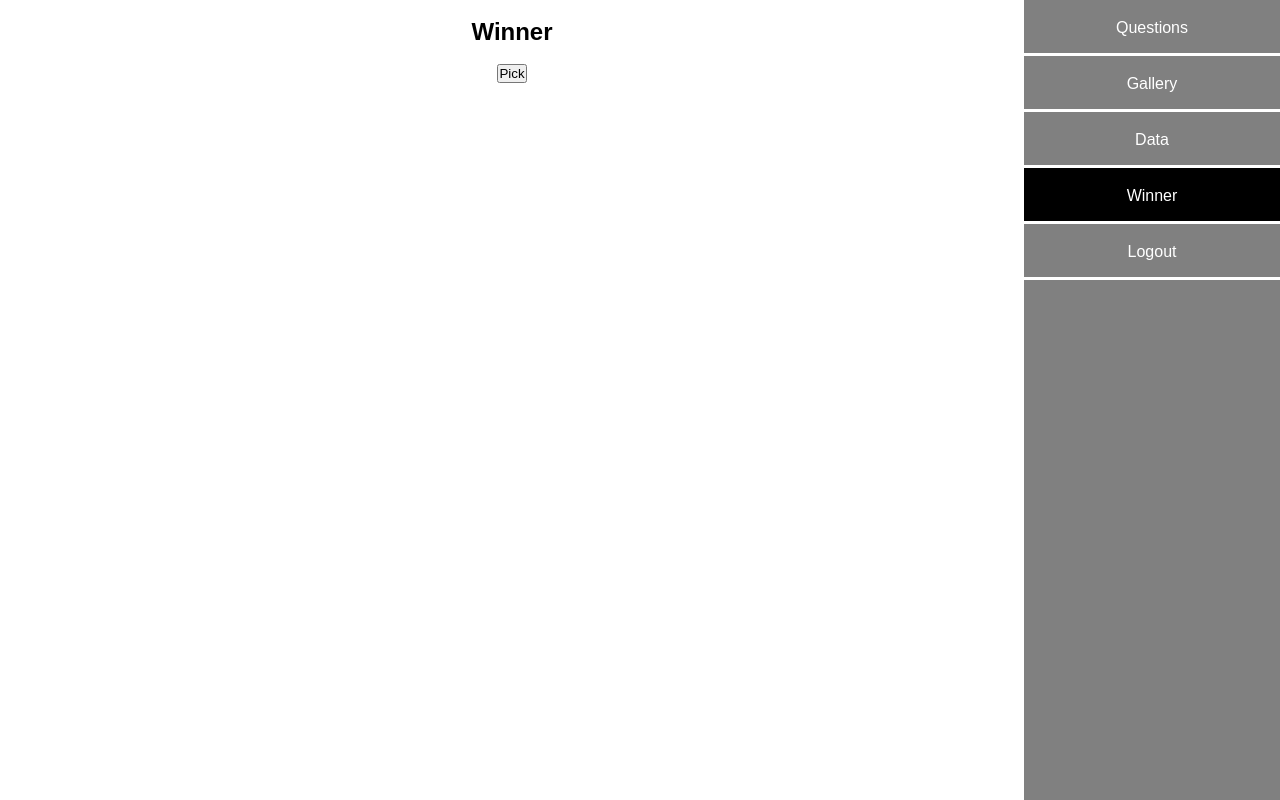
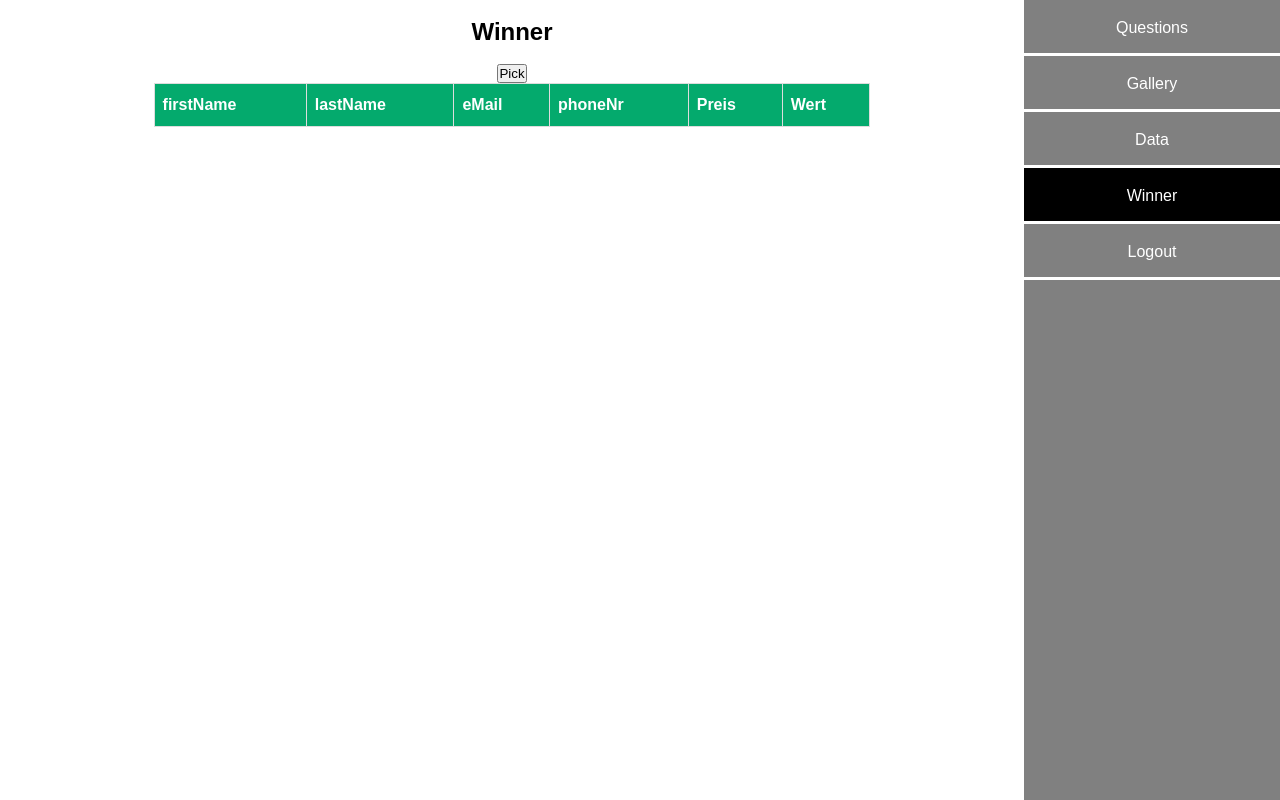
Before and after one commit to Manuel-Schmid/M153_semester-project, a PHP site: page /adminWinner.php in a window 1280 px wide. Run offline with PHP 8.4, Linux system fonts and the light colour scheme; a stand-in replaces the project's code that opens the database connection; lists and menus that the app fills with data are empty.

Commit message:
printWinner now works and prints Winners into a table

```diff
--- a/CRUD.php
+++ b/CRUD.php
@@ -21,6 +21,14 @@ function getPrize($id): array {
     global $pdo;
     $query = $pdo->prepare('SELECT name, worth FROM prize WHERE prizeID = ?');
     $query->bindValue(1, $id);
+    $query->execute();
+    return $query->fetchAll()[0];
+}
+
+function getWinner($id): array {
+    global $pdo;
+    $query = $pdo->prepare('SELECT firstName, lastName, eMail, phoneNr FROM user WHERE userID = ?');
+    $query->bindValue(1,$id);
     $query->execute();
     return $query->fetchAll()[0];
 }
--- a/pages/adminWinner.php
+++ b/pages/adminWinner.php
@@ -1,13 +1,18 @@
 <?php
     include_once('../CRUD.php');
+    $allWinnerAndPrizeList = array();
 
     function printWinner(array $list, int $prizeID) {
+        global $allWinnerAndPrizeList;
         foreach ($list as $userID){
-            $user = getUser($userID);
+            $user = getWinner($userID);
             $prize = getPrize($prizeID);
 
+            $winnerAndPrize = array_merge($user, $prize);
+
             //echo $user['firstName'];
-            echo $user['firstName'] . $user['lastName'] . "has won: " . $prize['name'] . " Email: " . $user['eMail'];
+            //echo $user['firstName'] . $user['lastName'] . "has won: " . $prize['name'] . " Email: " . $user['eMail'];
+            array_push($allWinnerAndPrizeList, $winnerAndPrize);
         }
 
     }
@@ -128,6 +133,35 @@
     <br>
     <form action="adminWinner.php" method="post">
         <input type="submit" name="pickWinner" value="Pick">
+        <br>
+
+        <table id="users" >
+            <tr>
+                <th>firstName</th>
+                <th>lastName</th>
+                <th>eMail</th>
+                <th>phoneNr</th>
+                <th>Preis</th>
+                <th>Wert</th>
+            </tr>
+            <?php
+
+             foreach ($allWinnerAndPrizeList as $person) {
+
+                 ?>
+                <tr>
+                    <td><?php echo $person[0] ?></td>
+                    <td><?php echo $person[1] ?></td>
+                    <td><?php echo $person[2] ?></td>
+                    <td><?php echo $person[3] ?></td>
+                    <td><?php echo $person[4] ?></td>
+                    <td><?php echo $person[5] ?></td>
+                </tr>
+            <?php }
+
+            ?>
+        </table>
+
     </form>
 </section>
 
--- a/styles.css
+++ b/styles.css
@@ -86,23 +86,23 @@ span {
     text-align: center;
 }
 
-#users {
+#users, #allWinnerAndPrizeList {
     font-family: Arial, Helvetica, sans-serif;
     border-collapse: collapse;
     width: 70%;
     margin: auto;
 }
 
-#users td, #users th {
+#users td, #users th, #allWinnerAndPrizeList td, #allWinnerAndPrizeList th {
     border: 1px solid #ddd;
     padding: 8px;
 }
 
-#users tr:nth-child(even){background-color: #f2f2f2;}
+#users tr:nth-child(even), #allWinnerAndPrizeList tr:nth-child(even){background-color: #f2f2f2;}
 
-#users tr:hover {background-color: #ddd;}
+#users tr:hover, #allWinnerAndPrizeList tr:hover {background-color: #ddd;}
 
-#users th {
+#users th, #allWinnerAndPrizeList th {
     padding-top: 12px;
     padding-bottom: 12px;
     text-align: left;
```
